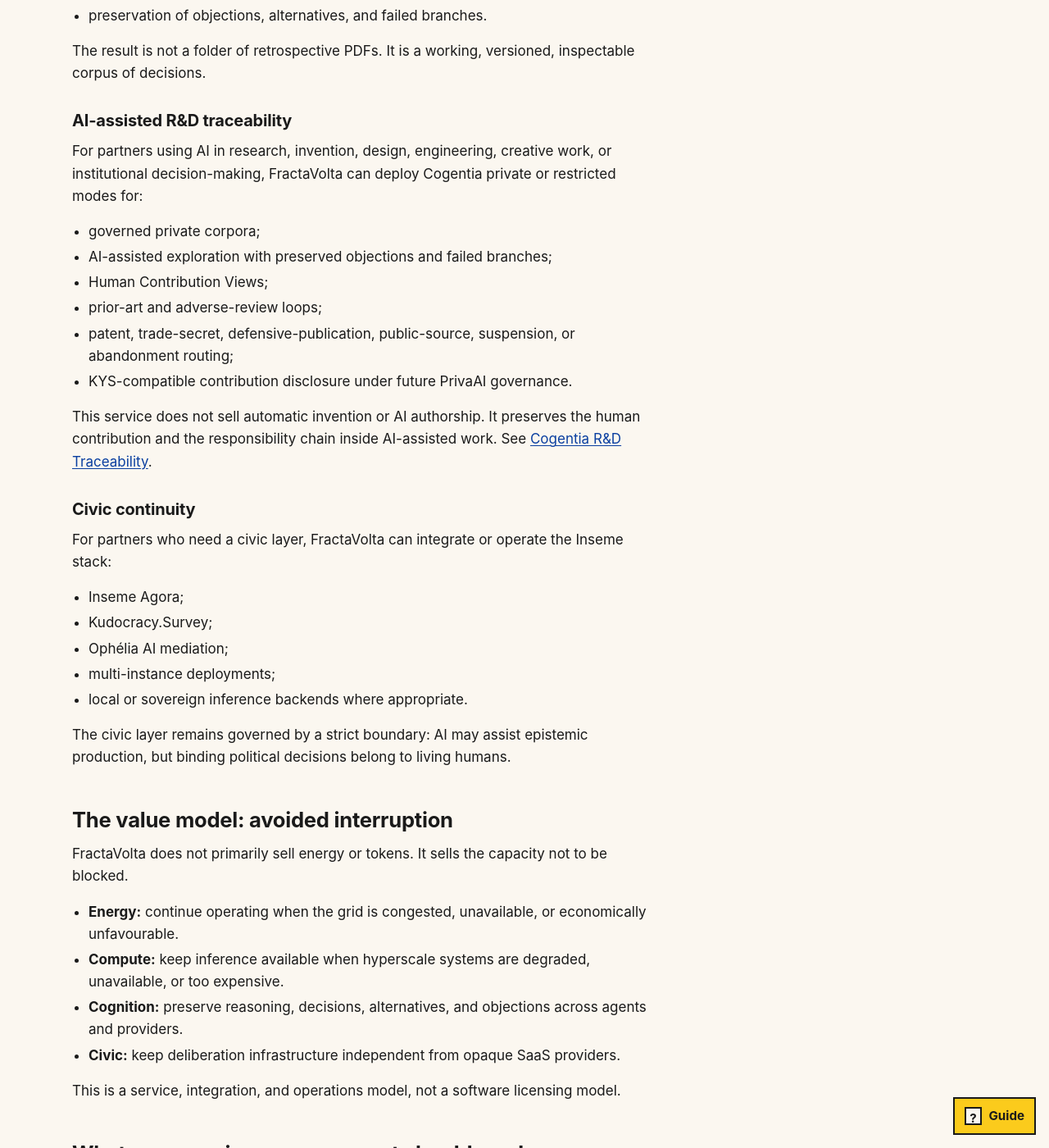
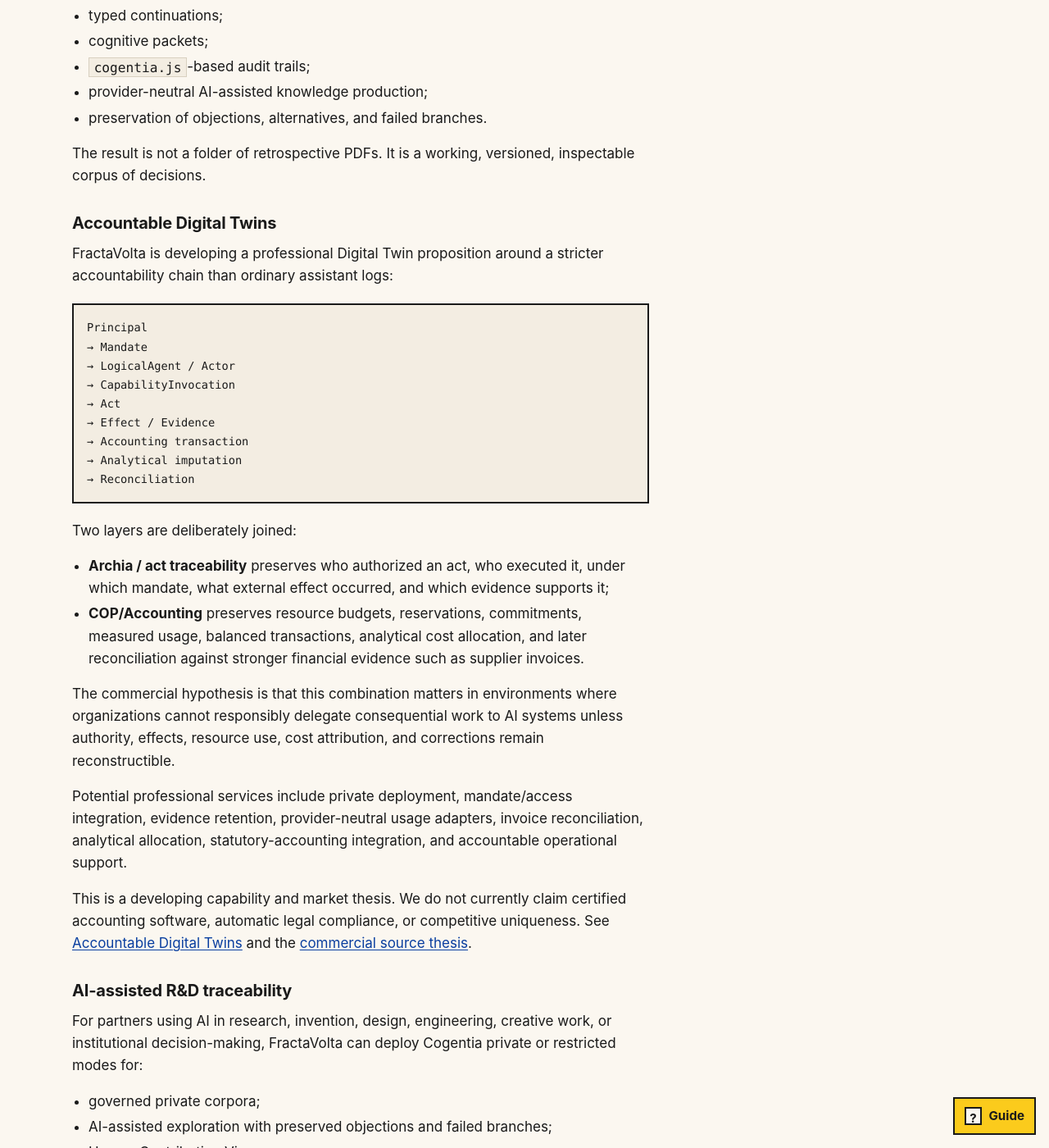
Before and after one commit to JeanHuguesRobert/FractaVolta, a Jekyll site: the page built from docs/for-partners.md, in a window 1280 px wide and 1400 px high, scrolled down 1954 px. Shown: the whole window at 82% size. Built offline with Jekyll 4.4.1, drawn with Linux system fonts in a browser that asks for light colours; some of the changed text lies outside the part shown.

Commit message:
docs: sharpen accountable Digital Twin partner proposition (#17)

````diff
--- a/docs/for-partners.md
+++ b/docs/for-partners.md
@@ -16,6 +17,8 @@
 The same question appears in programming languages, sensor networks, energy infrastructure, cognitive tooling, and democratic institutions. FractaVolta treats it as an infrastructure problem and deploys a coherent stack across four layers: energy, compute, cognition, and civic continuity.
 
 We charge for engineering, integration, deployment, operations, and regulatory judgment. We do not charge for enclosing the underlying knowledge.
+
+A complementary economic objective is to let paid professional and institutional deployments help finance a broadly accessible individual Digital Twin baseline. The exact free/individual service boundary remains to be defined; it is a product objective, not a current contractual promise.
 
 ## What we do not sell
 
@@ -64,6 +67,33 @@
 
 The result is not a folder of retrospective PDFs. It is a working, versioned, inspectable corpus of decisions.
 
+### Accountable Digital Twins
+
+FractaVolta is developing a professional Digital Twin proposition around a stricter accountability chain than ordinary assistant logs:
+
+```text
+Principal
+→ Mandate
+→ LogicalAgent / Actor
+→ CapabilityInvocation
+→ Act
+→ Effect / Evidence
+→ Accounting transaction
+→ Analytical imputation
+→ Reconciliation
+```
+
+Two layers are deliberately joined:
+
+- **Archia / act traceability** preserves who authorized an act, who executed it, under which mandate, what external effect occurred, and which evidence supports it;
+- **COP/Accounting** preserves resource budgets, reservations, commitments, measured usage, balanced transactions, analytical cost allocation, and later reconciliation against stronger financial evidence such as supplier invoices.
+
+The commercial hypothesis is that this combination matters in environments where organizations cannot responsibly delegate consequential work to AI systems unless authority, effects, resource use, cost attribution, and corrections remain reconstructible.
+
+Potential professional services include private deployment, mandate/access integration, evidence retention, provider-neutral usage adapters, invoice reconciliation, analytical allocation, statutory-accounting integration, and accountable operational support.
+
+This is a developing capability and market thesis. We do not currently claim certified accounting software, automatic legal compliance, or competitive uniqueness. See [Accountable Digital Twins](./offers/accountable-digital-twins) and the [commercial source thesis](../research/accountable_digital_twin_commercial_thesis).
+
 ### AI-assisted R&D traceability
 
 For partners using AI in research, invention, design, engineering, creative work, or institutional decision-making, FractaVolta can deploy Cogentia private or restricted modes for:
@@ -96,6 +126,7 @@
 - **Energy:** continue operating when the grid is congested, unavailable, or economically unfavourable.
 - **Compute:** keep inference available when hyperscale systems are degraded, unavailable, or too expensive.
 - **Cognition:** preserve reasoning, decisions, alternatives, and objections across agents and providers.
+- **Accountability:** preserve mandate, act, effect evidence, resource use, analytical imputation, and correction history across providers and handlers.
 - **Civic:** keep deliberation infrastructure independent from opaque SaaS providers.
 
 This is a service, integration, and operations model, not a software licensing model.
@@ -108,6 +139,7 @@
 - **Failed alternatives are not erased.** They remain part of the operational record with the reason they were rejected.
 - **Claims are anchored.** Datasheet numbers, architectural assertions, and cost estimates point to stable documents under version control.
 - **AI assistance is replaceable.** Any compliant continuation can be resumed by another agent, a local model, or a human operator.
+- **Consequential Acts are attributable.** Where the governed runtime supports it, authority, mandate, actor/handler, effect evidence, resource consequences, and later corrections remain distinguishable rather than collapsed into a generic log.
 
 This is not compliance theatre layered on top of ordinary consulting. It is how the work is done. See the [methodology page](./methodology) for the formal account.
 
@@ -121,6 +153,7 @@
 - municipalities and local authorities;
 - industrial or tourist sites with energy autonomy needs;
 - companies, laboratories, and institutions using AI in R&D or decision-making;
+- organizations delegating bounded operational work to AI-assisted systems while retaining mandate, cost, and evidence control;
 - institutions seeking deliberation tools without vendor lock-in;
 - partners working on Mediterranean energy, compute, and civic sovereignty.
 
````
Also changed, not shown: other parts of docs/for-partners.md (+1 -0 lines).
